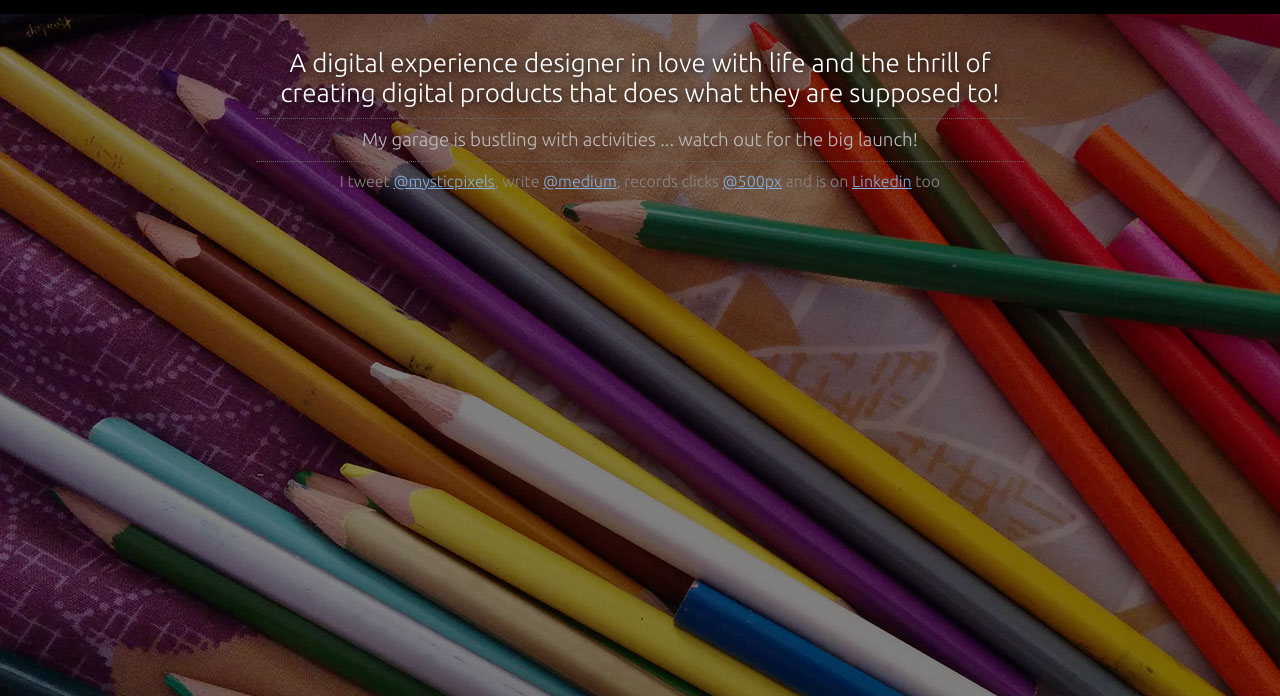
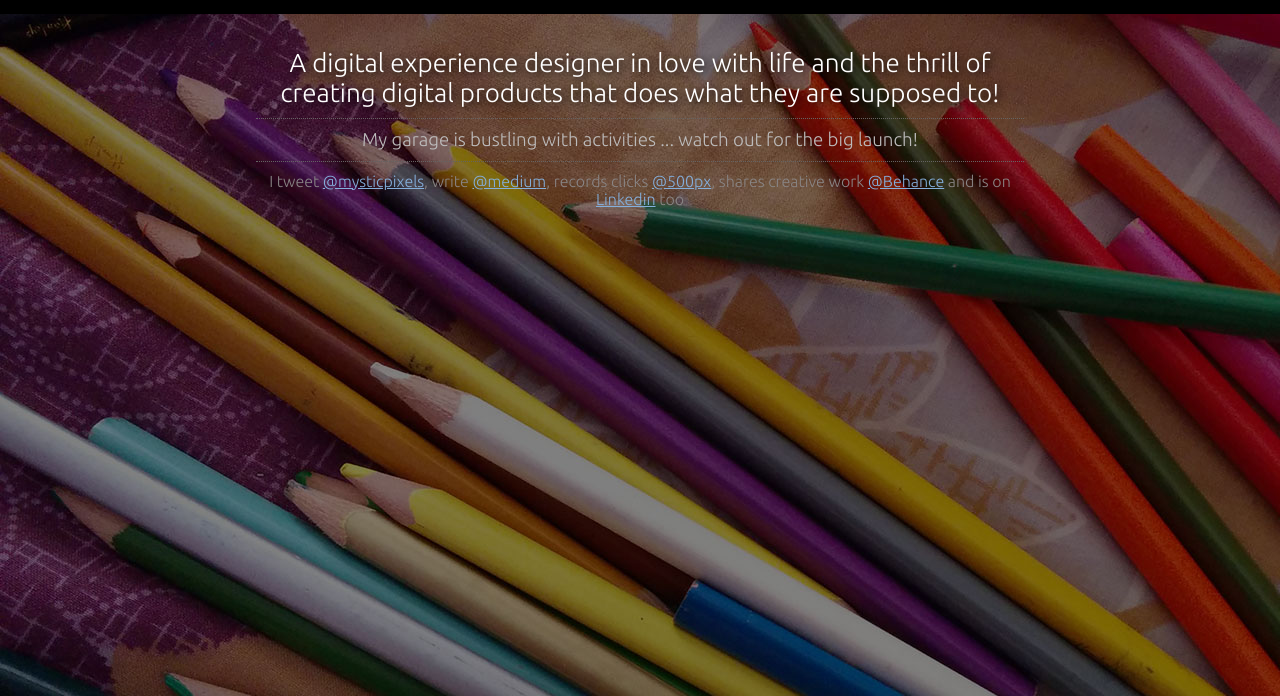
Before and after one commit to mysticpixels/mysticpixels.github.io, a plain HTML site: page index.html in a window 1280 px wide. Shown: the part 104-800 px from the top of the page. Drawn offline with Linux system fonts and the light colour scheme; a web font is replaced by a local one.

Commit message:
Merge branch 'interim' to master

```diff
--- a/index.html
+++ b/index.html
@@ -147,6 +147,6 @@
 	</div>
 	<h2>A <span class="">digital experience designer</span> in love with life and the thrill of creating digital products that does what they are supposed to! </h2>
 	<h3>My garage is bustling with activities ... watch out for the big launch! </h3>
-	<h4>I tweet <a href="http://www.twitter.com/mysticpixels" target="_blank">@mysticpixels</a>, write <a href="http://www.medium.com/@mysticpixels" target="_blank">@medium</a>, records clicks <a href="http://www.500px.com/mysticpixels" target="_blank">@500px</a> and is on <a href="http://www.linkedin.com/in/mysticpixels" target="_blank">Linkedin</a> too</h4>
+	<h4>I tweet <a href="http://www.twitter.com/mysticpixels" target="_blank">@mysticpixels</a>, write <a href="http://www.medium.com/@mysticpixels" target="_blank">@medium</a>, records clicks <a href="http://www.500px.com/mysticpixels" target="_blank">@500px</a>, shares creative work <a href="http://www.behance.net/mysticpixels" target="_blank">@Behance</a> and is on <a href="http://www.linkedin.com/in/mysticpixels" target="_blank">Linkedin</a> too</h4>
 </body>
 </html>
```
